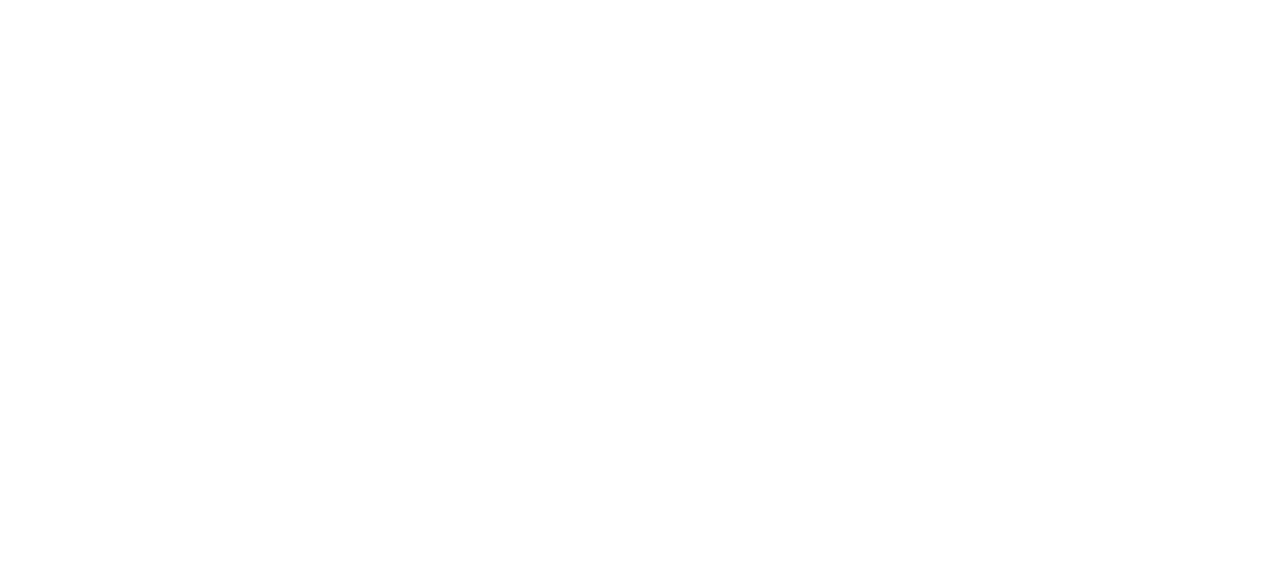
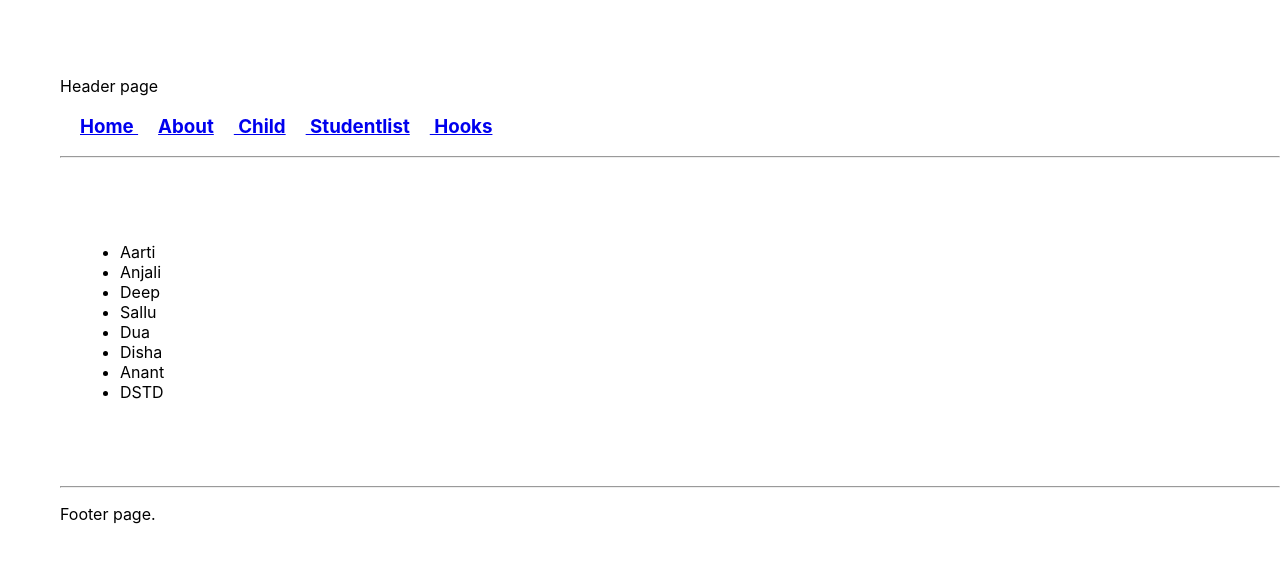
Before and after one commit to aartisingh2020aru-ui/React, a React (Create React App) app: page /studentlist in a window 1280 px wide. Before the commit this address had no page. Shown: the top 562 px of the page. Built offline with nearby package versions, Linux system fonts and the light colour scheme; the HTML template or start-up script is replaced by a standard one.

Commit message:
navigation

```diff
--- a/src/App.js
+++ b/src/App.js
@@ -26,14 +26,40 @@
     <>
     <br/><br/><br/>
 
+
+
+
+
     <BrowserRouter>
+    <Header />
+
+    <hr/>
+    <br/><br/><br/>
+
+
     <Routes>
-      <Route path='/' element={<Header Name="Deep" Age="23"/>} />
+      <Route path='/' element={<Home Name="deep" Age="23"/>} />
       <Route path='/About' element={<About/>} />
+      <Route path='/user/:id' element={<Child/>} />
+      <Route path='/studentlist' element={<Studentlist/>}/>
+      <Route path='/hooks' element={<Hooks/>}/>
+
     </Routes>
+
+    <br/><br/><br/>
+    <hr/>
+
+    <Footer />
     </BrowserRouter>
 
+
+
+
+
     <br/><br/><br/>
+
+
+
 
     {/* <Validation /><br/><hr/><br/>
     <Login /><br/><hr/><br/><br/><br/><br/>
--- a/src/Components/Footer.js
+++ b/src/Components/Footer.js
@@ -3,8 +3,7 @@
 function Footer(){
     return(
         <>
-        <h1>This is Footer!  making trubble.</h1>
-        <h2>hello error</h2>
+        <p>Footer page.</p>
         </>
 
     );
--- a/src/Components/Header.js
+++ b/src/Components/Header.js
@@ -1,11 +1,17 @@
 import React from "react";
+import { Link } from "react-router-dom";
 
-function Header(props){
+function Header(){
     return(
         <>
-        <p>Hello this is REACT!</p>
-        <p>hii this is somthing!</p>
-        <h2>Welcome...{props.Name}, {props.Age}</h2>
+       <p>Header page</p>
+        <h3>
+            <Link to="/">Home </Link>
+            <Link to="/about"> About</Link>
+            <Link to="/user/:id"> Child</Link>
+            <Link to="/studentlist"> Studentlist</Link>
+            <Link to="/hooks"> Hooks</Link>
+        </h3>
         </>
 
     );
--- a/src/Pages/About.js
+++ b/src/Pages/About.js
@@ -6,7 +6,7 @@
     render(){
         return(
             <>
-            <p>This is About Page.</p>
+            <h4>This is About Page.</h4>
             </>
         );
     }
--- a/src/Pages/Child.js
+++ b/src/Pages/Child.js
@@ -1,11 +1,18 @@
 import { useContext } from "react";
 import { MyContext } from "./MyContext";
+import { useParams } from "react-router-dom";
 
 function Child(){
     const name = useContext(MyContext);
 
+    const {id} = useParams();
+
+
     return(
-        <h3>Welcome {name} </h3>
+        <>
+        <p>user id: {id}</p>
+        <h5>Welcome {name} </h5>
+        </>
     );
 }
 
--- a/src/Pages/Home.js
+++ b/src/Pages/Home.js
@@ -1,11 +1,16 @@
 import React from "react";
+import { useState } from "react";
 
 import './Home.css';
 
 
-function Home(){
+function Home(props){
     return(
-        <p class="text">This is content area.</p>
+        <>
+        <h4>HOME PAGE!</h4>
+        <h5>Welcome...{props.Name}, {props.Age}</h5>
+
+        </>
     );
 }
 
--- a/src/Pages/Studentlist.js
+++ b/src/Pages/Studentlist.js
@@ -2,7 +2,16 @@
 
 function Studentlist(){
 
-    const users = [{id:1, name:"Aarti"}, {id:2, name:"Anjali"}];
+    const users = [
+        {id:1, name:"Aarti"},
+        {id:2, name:"Anjali"},
+        {id:3, name:"Deep"},
+        {id:4, name:"Sallu"},
+        {id:5, name:"Dua"},
+        {id:6, name:"Disha"},
+        {id:7, name:"Anant"},
+        {id:8, name:"DSTD"}
+    ];
 
     // const students = ["Aarti" , "Anjali", "Sarthak", "Vishal"];
     // return (
```
